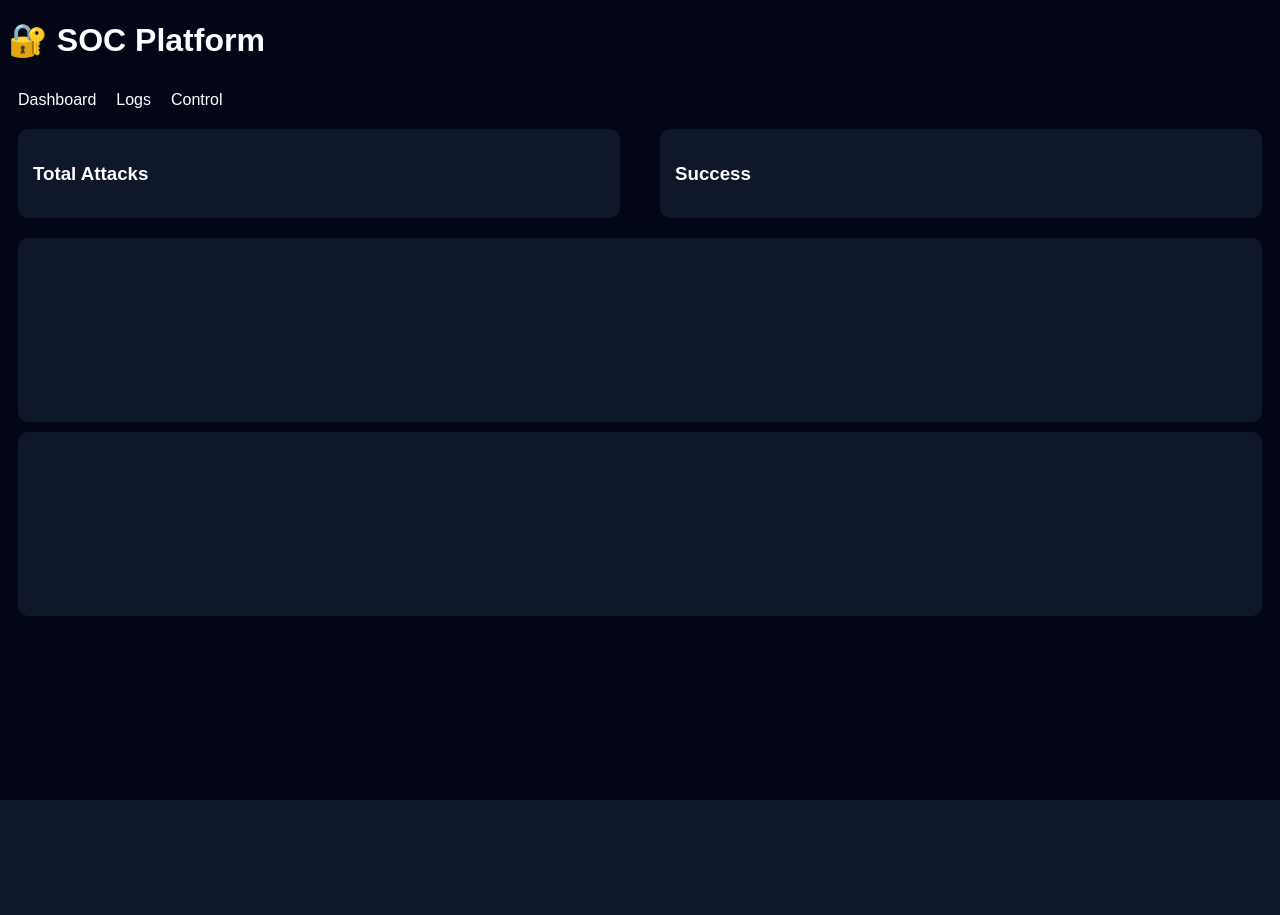
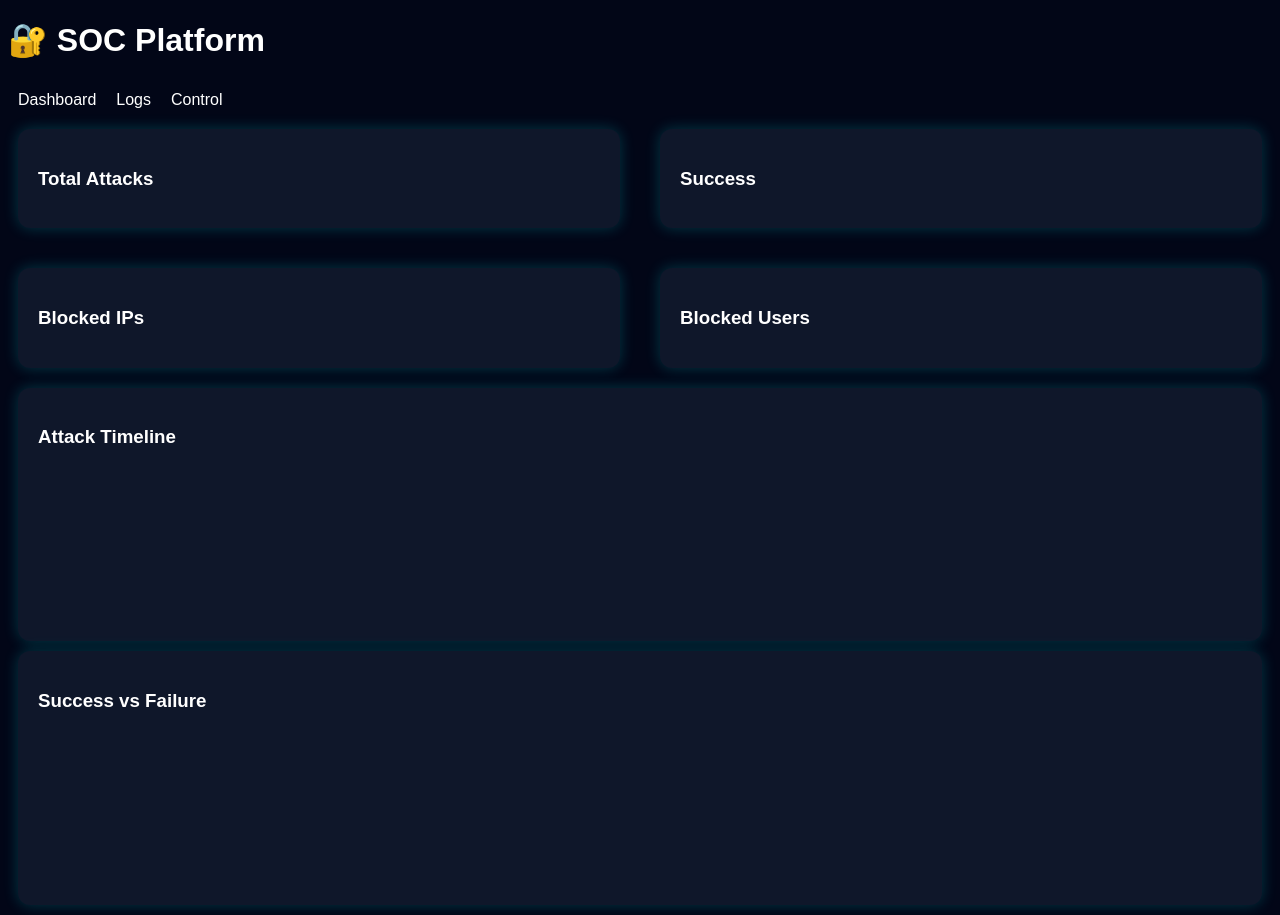
Before and after one commit to snehalahiri2005/brute-force-detector, a Flask app: page / in a window 1280 px wide. Before the commit the page ends 800 px from the top, so only its background shows below. Run offline with Flask 3, Linux system fonts and the light colour scheme; a map, chart or similar area stays blank.

Commit message:
final SOC dashboard with advanced UI and response system

```diff
--- a/app.py
+++ b/app.py
@@ -1,140 +1,121 @@
 from flask import Flask, request, render_template, jsonify, send_file
 from datetime import datetime, timedelta
-import csv
-import io
+import csv, io
 
 app = Flask(__name__)
 
-# --- STATE ---
 attempts = {}
 blocked_ips = {}
 blocked_users = {}
 logs = []
 timeline = []
 
-# --- CONFIG ---
 VALID_USERS = {
     "admin": {"password": "1234", "role": "admin"},
     "user": {"password": "1234", "role": "user"}
 }
 
 API_KEY = "soc-secret-key"
-MAX_ATTEMPTS = 5
 BLOCK_TIME = 60
 
-# --- HELPERS ---
 def get_location(ip):
     locations = ["India", "USA", "Germany", "UK"]
     return locations[hash(ip) % len(locations)]
 
-def require_api_key(req):
-    return req.headers.get("x-api-key") == API_KEY
-
-# --- ROUTES ---
-@app.route("/", methods=["GET", "POST"])
+@app.route("/", methods=["GET","POST"])
 def login():
-    message = ""
-    ip = request.remote_addr or "127.0.0.1"
+    message=""
+    ip=request.remote_addr or "127.0.0.1"
 
     if ip in blocked_ips and datetime.now() < blocked_ips[ip]:
         return "🚫 IP BLOCKED"
 
-    if request.method == "POST":
-        username = request.form["username"]
-        password = request.form["password"]
+    if request.method=="POST":
+        username=request.form["username"]
+        password=request.form["password"]
+        now=datetime.now()
+        status="FAILED"
 
-        now = datetime.now()
-        status = "FAILED"
-
-        # USER BLOCK CHECK
         if username in blocked_users and datetime.now() < blocked_users[username]:
             return "🚫 USER BLOCKED"
 
-        if username in VALID_USERS and VALID_USERS[username]["password"] == password:
-            status = "SUCCESS"
-            message = "✅ Login successful"
+        if username in VALID_USERS and VALID_USERS[username]["password"]==password:
+            status="SUCCESS"
+            message="✅ Login successful"
         else:
             if ip not in attempts:
-                attempts[ip] = []
+                attempts[ip]=[]
 
             attempts[ip].append(now)
-            attempts[ip] = [t for t in attempts[ip] if now - t < timedelta(seconds=60)]
+            attempts[ip]=[t for t in attempts[ip] if now-t<timedelta(seconds=60)]
 
-            count = len(attempts[ip])
+            count=len(attempts[ip])
 
-            # 🔥 THREAT ENGINE
-            if count <= 3:
-                threat, action = "LOW", "LOGGED"
-            elif count <= 5:
-                threat, action = "MEDIUM", "WARNING"
-            elif count <= 8:
-                threat, action = "HIGH", "IP BLOCKED"
-                blocked_ips[ip] = now + timedelta(seconds=BLOCK_TIME)
+            if count<=3:
+                threat,action="LOW","LOGGED"
+            elif count<=5:
+                threat,action="MEDIUM","WARNING"
+            elif count<=8:
+                threat,action="HIGH","IP BLOCKED"
+                blocked_ips[ip]=now+timedelta(seconds=BLOCK_TIME)
             else:
-                threat, action = "CRITICAL", "USER BLOCKED"
-                blocked_users[username] = now + timedelta(seconds=300)
+                threat,action="CRITICAL","USER BLOCKED"
+                blocked_users[username]=now+timedelta(seconds=300)
 
-            message = f"❌ Attempt {count} | {threat}"
+            message=f"❌ Attempt {count} | {threat}"
 
-        # ATTACK TYPE
-        count = len(attempts.get(ip, []))
-        attack_type = "Brute Force" if count > 6 else ("Password Spray" if count > 3 else "Normal")
+        attack_type = "Brute Force" if count>6 else ("Password Spray" if count>3 else "Normal")
 
-        # LOG
         logs.append({
-            "ip": ip,
-            "user": username,
-            "time": now.strftime("%H:%M:%S"),
-            "status": status,
-            "location": get_location(ip),
-            "type": attack_type,
-            "threat": threat if status == "FAILED" else "NONE",
-            "action": action if status == "FAILED" else "LOGIN SUCCESS"
+            "ip":ip,
+            "user":username,
+            "time":now.strftime("%H:%M:%S"),
+            "status":status,
+            "location":get_location(ip),
+            "type":attack_type,
+            "threat":threat if status=="FAILED" else "NONE",
+            "action":action if status=="FAILED" else "LOGIN SUCCESS"
         })
 
-        timeline.append({"time": now.strftime("%H:%M:%S"), "count": count})
+        timeline.append({"time":now.strftime("%H:%M:%S"),"count":count})
 
     return render_template("index.html", message=message)
 
 
 @app.route("/logs")
 def get_logs():
-    if not require_api_key(request):
-        return jsonify({"error": "Unauthorized"}), 403
+    if request.headers.get("x-api-key")!=API_KEY:
+        return jsonify({"error":"Unauthorized"}),403
 
-    success = sum(1 for l in logs if l["status"] == "SUCCESS")
-    fail = sum(1 for l in logs if l["status"] == "FAILED")
+    success=sum(1 for l in logs if l["status"]=="SUCCESS")
+    fail=sum(1 for l in logs if l["status"]=="FAILED")
 
     return jsonify({
-        "logs": logs[-20:],
-        "timeline": timeline[-20:],
-        "blocked_ips": list(blocked_ips.keys()),
-        "blocked_users": list(blocked_users.keys()),
-        "success": success,
-        "fail": fail
+        "logs":logs[-20:],
+        "timeline":timeline[-20:],
+        "blocked_ips":list(blocked_ips.keys()),
+        "blocked_users":list(blocked_users.keys()),
+        "success":success,
+        "fail":fail
     })
-
 
 @app.route("/unblock_ip/<ip>")
 def unblock_ip(ip):
-    blocked_ips.pop(ip, None)
-    return "IP Unblocked"
-
+    blocked_ips.pop(ip,None)
+    return "OK"
 
 @app.route("/unblock_user/<user>")
 def unblock_user(user):
-    blocked_users.pop(user, None)
-    return "User Unblocked"
-
+    blocked_users.pop(user,None)
+    return "OK"
 
 @app.route("/export_logs")
 def export_logs():
-    output = io.StringIO()
-    writer = csv.DictWriter(output, fieldnames=logs[0].keys())
+    output=io.StringIO()
+    writer=csv.DictWriter(output,fieldnames=logs[0].keys())
     writer.writeheader()
     writer.writerows(logs)
 
-    output.seek(0)
     return send_file(
         io.BytesIO(output.getvalue().encode()),
         mimetype="text/csv",
@@ -142,6 +123,5 @@ def export_logs():
         download_name="logs.csv"
     )
 
-
-if __name__ == "__main__":
-    app.run(host="0.0.0.0", port=5000)
+if __name__=="__main__":
+    app.run(host="0.0.0.0",port=5000)
--- a/templates/index.html
+++ b/templates/index.html
@@ -7,15 +7,33 @@
 <style>
 body { background:#020617; color:white; font-family:Arial; }
 .tabs { display:flex; gap:20px; padding:10px; cursor:pointer; }
-.card { background:#0f172a; padding:15px; border-radius:10px; margin:10px; }
+.card {
+    background:#0f172a;
+    padding:20px;
+    border-radius:12px;
+    margin:10px;
+    box-shadow:0 0 15px rgba(0,255,255,0.2);
+    transition:0.3s;
+}
+.card:hover { transform:scale(1.02); }
+
 .hidden { display:none; }
+
 .grid { display:grid; grid-template-columns: repeat(2,1fr); gap:20px; }
+
+.alert {
+    background:red;
+    padding:10px;
+    text-align:center;
+    display:none;
+}
 </style>
 </head>
 
 <body>
 
 <h1>🔐 SOC Platform</h1>
+<div id="alert" class="alert">⚠️ HIGH THREAT DETECTED</div>
 
 <div class="tabs">
 <span onclick="showTab('dash')">Dashboard</span>
@@ -23,21 +41,41 @@ body { background:#020617; color:white; font-family:Arial; }
 <span onclick="showTab('control')">Control</span>
 </div>
 
+<!-- DASHBOARD -->
 <div id="dash">
 <div class="grid">
+
 <div class="card"><h3>Total Attacks</h3><p id="fail"></p></div>
 <div class="card"><h3>Success</h3><p id="success"></p></div>
+<div class="card"><h3>Blocked IPs</h3><p id="ipCount"></p></div>
+<div class="card"><h3>Blocked Users</h3><p id="userCount"></p></div>
+
 </div>
 
-<div class="card"><canvas id="line"></canvas></div>
-<div class="card"><canvas id="pie"></canvas></div>
+<div class="card">
+<h3>Attack Timeline</h3>
+<canvas id="lineChart"></canvas>
 </div>
 
-<div id="logs" class="hidden">
-<div class="card"><table id="logTable"></table></div>
+<div class="card">
+<h3>Success vs Failure</h3>
+<canvas id="pieChart"></canvas>
+</div>
 </div>
 
+<!-- LOGS -->
+<div id="logs" class="hidden">
+<div class="card">
+<table border="1">
+<tr><th>IP</th><th>User</th><th>Time</th><th>Threat</th><th>Action</th></tr>
+<tbody id="logTable"></tbody>
+</table>
+</div>
+</div>
+
+<!-- CONTROL -->
 <div id="control" class="hidden">
+
 <div class="card">
 <h3>Blocked IPs</h3>
 <ul id="ips"></ul>
@@ -49,9 +87,12 @@ body { background:#020617; color:white; font-family:Arial; }
 </div>
 
 <button onclick="window.location='/export_logs'">Download Logs</button>
+
 </div>
 
 <script>
+let lineChart, pieChart;
+
 function showTab(id){
 document.querySelectorAll("#dash,#logs,#control").forEach(d=>d.classList.add("hidden"));
 document.getElementById(id).classList.remove("hidden");
@@ -61,11 +102,32 @@ async function load(){
 const res = await fetch('/logs',{headers:{'x-api-key':'soc-secret-key'}});
 const data = await res.json();
 
+// KPI
 document.getElementById("fail").innerText = data.fail;
 document.getElementById("success").innerText = data.success;
+document.getElementById("ipCount").innerText = data.blocked_ips.length;
+document.getElementById("userCount").innerText = data.blocked_users.length;
 
+// GRAPH
+const times = data.timeline.map(t=>t.time);
+const counts = data.timeline.map(t=>t.count);
+
+if(lineChart) lineChart.destroy();
+lineChart = new Chart(document.getElementById("lineChart"),{
+type:"line",
+data:{labels:times,datasets:[{label:"Attack Rate",data:counts,borderColor:"cyan"}]}
+});
+
+if(pieChart) pieChart.destroy();
+pieChart = new Chart(document.getElementById("pieChart"),{
+type:"pie",
+data:{labels:["Success","Fail"],datasets:[{data:[data.success,data.fail]}]}
+});
+
+// LOG TABLE
 document.getElementById("logTable").innerHTML =
-data.logs.map(l=>`<tr>
+data.logs.map(l=>`
+<tr>
 <td>${l.ip}</td>
 <td>${l.user}</td>
 <td>${l.time}</td>
@@ -73,15 +135,30 @@ data.logs.map(l=>`<tr>
 <td>${l.action}</td>
 </tr>`).join("");
 
+// BLOCKED LIST
 document.getElementById("ips").innerHTML =
-data.blocked_ips.map(ip=>`<li>${ip}</li>`).join("");
+data.blocked_ips.map(ip=>`<li>${ip} <button onclick="unblockIP('${ip}')">Unblock</button></li>`).join("");
 
 document.getElementById("users").innerHTML =
-data.blocked_users.map(u=>`<li>${u}</li>`).join("");
+data.blocked_users.map(u=>`<li>${u} <button onclick="unblockUser('${u}')">Unblock</button></li>`).join("");
+
+// ALERT
+if(data.fail > 10){
+document.getElementById("alert").style.display="block";
+}else{
+document.getElementById("alert").style.display="none";
+}
+}
+
+function unblockIP(ip){
+fetch('/unblock_ip/'+ip).then(load);
+}
+
+function unblockUser(u){
+fetch('/unblock_user/'+u).then(load);
 }
 
 setInterval(load,2000);
 </script>
-
 </body>
 </html>
```
